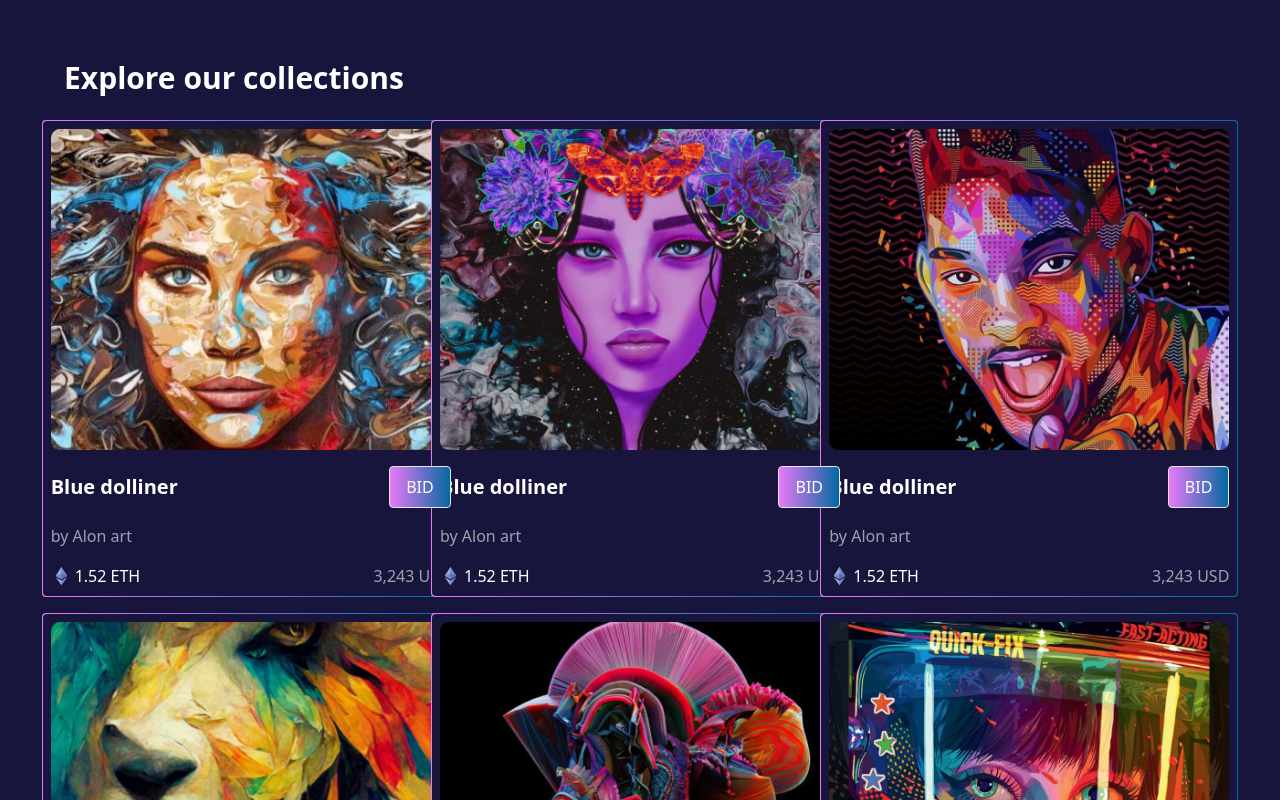
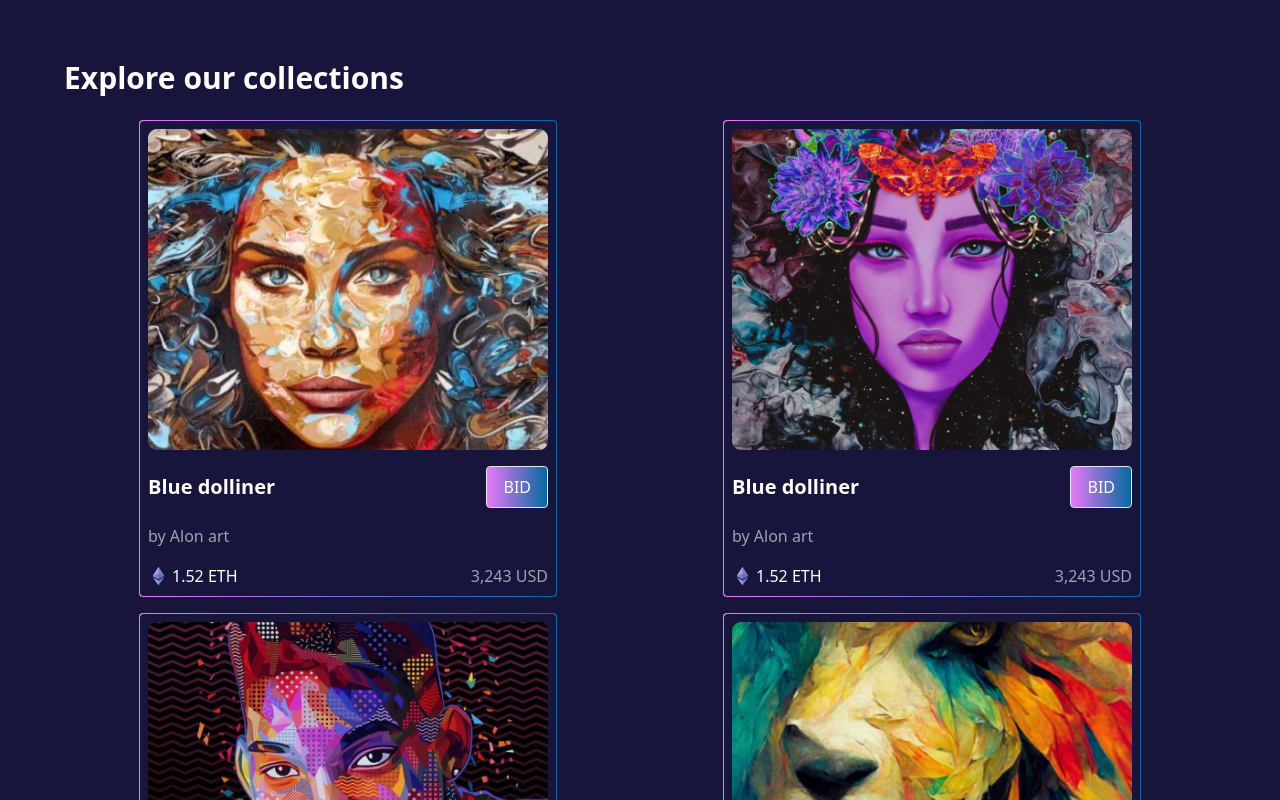
Before and after one commit to Niloofar-Palvaneh/NFTproject, a Next.js app: page / in a window 1280 px wide. Shown: the part 1580-2380 px from the top of the page. Built offline with nearby package versions, Linux system fonts and the light colour scheme.

Commit message:
fixed responsive bug

```diff
--- a/src/components/explorSection/ExplorSection.js
+++ b/src/components/explorSection/ExplorSection.js
@@ -31,7 +31,7 @@ export default function ExplorSection() {
                             Explore our collections
                         </h3>
                     </div>
-                    <div className=" grid grid-cols-3 gap-4 sm:grid-cols-1 md:grid-cols-1 xl:grid-cols-1 place-items-center ">
+                    <div className=" grid grid-cols-3 gap-4 sm:grid-cols-1 md:grid-cols-1 xl:grid-cols-1 2xl:grid-cols-2 place-items-center ">
                         {
                             cardsData.map(data => (
                                 <div className="bg-gradient-to-r from-fuchsia-400 to-sky-700 p-[1px] rounded overflow-hidden w-max hover:bg-gradient-to-l from-fuchsia-400 to-sky-700 ">
--- a/src/pages/index.js
+++ b/src/pages/index.js
@@ -1,5 +1,3 @@
-import Image from 'next/image'
-import { Inter } from 'next/font/google'
 import Navbar from '@/components/navbar/Navbar'
 import Header from '@/components/header/Header'
 import LineHeader from '@/components/lineHeader/LineHeader'
```
